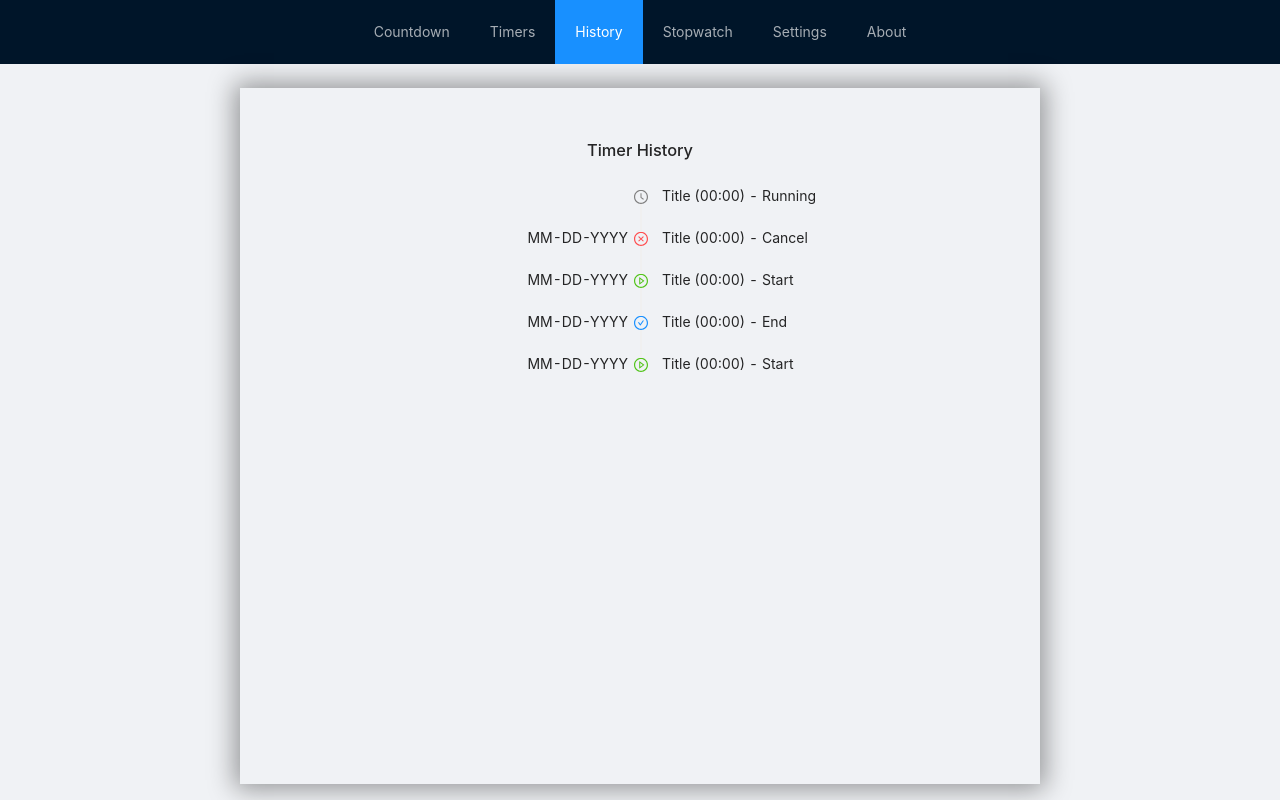
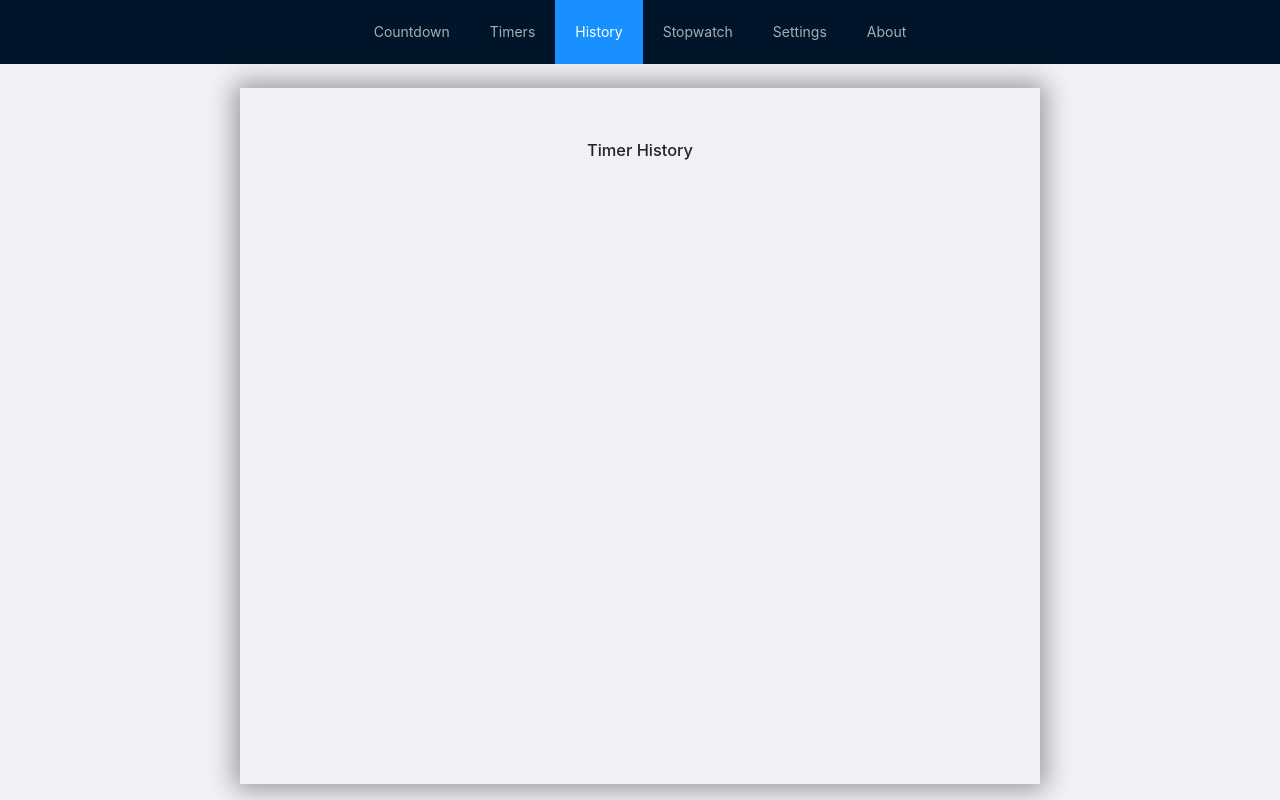
Before and after one commit to JasonDip/timer, a React (Create React App) app: page /history in a window 1280 px wide. Built offline with nearby package versions, Linux system fonts and the light colour scheme.

Commit message:
complete history functionality

```diff
--- a/src/App.css
+++ b/src/App.css
@@ -35,11 +35,20 @@ html {
     max-width: 800px;
 }
 
+/* need to manually fix styles from antd */
 .ant-timeline-item-head {
     background-color: transparent !important;
 }
 .ant-list-item-meta-avatar {
     margin-right: 0px !important;
+}
+.ant-timeline-item-tail {
+    border-left: 2px solid #001529;
+    /* d1d1d1 */
+    /* 001529 */
+    /* 1890ff */
+    top: 16px;
+    height: calc(100% - 20px);
 }
 
 .container {
--- a/src/App.js
+++ b/src/App.js
@@ -36,6 +36,9 @@ function App(props) {
     const [playAlarm, setPlayAlarm] = useState(false);
     const [alarmIntervalId, setAlarmIntervalId] = useState(null); // intervalId for the alarm sound repeating
     const [alarmRingCount, setAlarmRingCount] = useState(null);
+
+    /*  state for timer history  */
+    const [timerHistory, setTimerHistory] = useState([]);
 
     /*  state for stopwatch  */
     const [stopwatchState, setStopwatchState] = useState(
@@ -165,11 +168,16 @@ function App(props) {
                                             setTimerEndTime={setTimerEndTime}
                                             intervalId={intervalId}
                                             setIntervalId={setIntervalId}
+                                            setTimerHistory={setTimerHistory}
                                         />
                                     </Route>
 
                                     <Route path="/history">
-                                        <History />
+                                        <History
+                                            timerHistory={timerHistory}
+                                            clockState={clockState}
+                                            activeTimer={activeTimer}
+                                        />
                                     </Route>
 
                                     <Route path="/stopwatch">
@@ -199,6 +207,7 @@ function App(props) {
                                             soundSettings={soundSettings}
                                             setSoundSettings={setSoundSettings}
                                             setTimerList={setTimerList}
+                                            setTimerHistory={setTimerHistory}
                                         />
                                     </Route>
 
@@ -230,6 +239,7 @@ function App(props) {
                                             setAlarmRingCount={
                                                 setAlarmRingCount
                                             }
+                                            setTimerHistory={setTimerHistory}
                                         />
                                     </Route>
                                 </Switch>
--- a/src/components/CountDown/CountDown.js
+++ b/src/components/CountDown/CountDown.js
@@ -6,7 +6,7 @@ import { Button, message, Modal, Result } from "antd";
 import { DoubleRightOutlined, LikeOutlined } from "@ant-design/icons";
 
 import MediaButton from "../MediaButton/MediaButton";
-import { CLOCK_STATE, BUTTON_TYPE } from "../constants";
+import { CLOCK_STATE, BUTTON_TYPE, HISTORY_STATE } from "../constants";
 import { getEndTime, formatMilliseconds } from "../util";
 import styles from "./CountDown.module.css";
 
@@ -25,6 +25,14 @@ const CountDown = (props) => {
         props.setActiveTimer(null);
         setShowStopModal(false);
         document.title = "Timer";
+        props.setTimerHistory((timerHistory) => {
+            return timerHistory.concat({
+                title: props.selectedTimer.title,
+                duration: formatMilliseconds(props.selectedTimer.duration),
+                time: getEndTime(moment(), 0),
+                state: HISTORY_STATE.STOP,
+            });
+        });
     }
 
     function playHandler() {
@@ -152,6 +160,8 @@ const CountDown = (props) => {
         playAlarm,
         setAlarmIntervalId,
         alarmIntervalId,
+        setTimerHistory,
+        selectedTimer,
     } = props;
     useEffect(() => {
         if (activeTimer && activeTimer.duration <= 0) {
@@ -161,8 +171,18 @@ const CountDown = (props) => {
             setActiveTimer(null);
             setPlayAlarm(true);
             setAlarmRingCount(soundSettings.ringCount);
+            setTimerHistory((timerHistory) => {
+                return timerHistory.concat({
+                    title: selectedTimer.title,
+                    duration: formatMilliseconds(selectedTimer.duration),
+                    time: getEndTime(moment(), 0),
+                    state: HISTORY_STATE.FINISH,
+                });
+            });
         }
     }, [
+        selectedTimer,
+        setTimerHistory,
         activeTimer,
         setClockState,
         intervalId,
--- a/src/components/History/History.js
+++ b/src/components/History/History.js
@@ -6,50 +6,72 @@ import {
     CloseCircleOutlined,
     ClockCircleOutlined,
 } from "@ant-design/icons";
+
+import { HISTORY_STATE, CLOCK_STATE } from "../constants";
+import { formatMilliseconds } from "../util";
 import styles from "./History.module.css";
 
 const History = (props) => {
+    // need to create all timeline items here due to bug in antd
+    // cannot create Timeline.Item components separately
+    let items = props.timerHistory.map((history) => {
+        let color;
+        let icon;
+        switch (history.state) {
+            case HISTORY_STATE.START:
+                color = "green";
+                icon = <PlayCircleOutlined />;
+                break;
+            case HISTORY_STATE.FINISH:
+                color = "blue";
+                icon = <CheckCircleOutlined />;
+                break;
+            case HISTORY_STATE.STOP:
+                color = "red";
+                icon = <CloseCircleOutlined />;
+                break;
+            default:
+                color = "grey";
+                icon = <ClockCircleOutlined />;
+                break;
+        }
+        return (
+            <Timeline.Item label={history.time} color={color} dot={icon}>
+                {history.title} ({history.duration}){" - "}
+                {history.state}
+            </Timeline.Item>
+        );
+    });
+
+    // add additional item if the timer is currently running/paused
+    let activeItem;
+    if (
+        props.clockState === CLOCK_STATE.RUNNING ||
+        props.clockState === CLOCK_STATE.PAUSED
+    ) {
+        activeItem = (
+            <Timeline.Item
+                label={props.activeTimer.time}
+                color="grey"
+                dot={<ClockCircleOutlined />}
+            >
+                {props.activeTimer.title} (
+                {formatMilliseconds(props.activeTimer.duration)}){" - "}
+                {props.clockState}
+            </Timeline.Item>
+        );
+    } else {
+        activeItem = null;
+    }
+
     return (
         <div className={styles.container}>
             <h3 style={{ textAlign: "center", paddingBottom: "20px" }}>
                 Timer History
             </h3>
             <Timeline reverse mode="left">
-                <Timeline.Item
-                    label="MM-DD-YYYY"
-                    color="green"
-                    dot={<PlayCircleOutlined />}
-                >
-                    Title (00:00) - Start
-                </Timeline.Item>
-                <Timeline.Item
-                    label="MM-DD-YYYY"
-                    color="blue"
-                    dot={<CheckCircleOutlined />}
-                >
-                    Title (00:00) - End
-                </Timeline.Item>
-                <Timeline.Item
-                    label="MM-DD-YYYY"
-                    color="green"
-                    dot={<PlayCircleOutlined />}
-                >
-                    Title (00:00) - Start
-                </Timeline.Item>
-                <Timeline.Item
-                    label="MM-DD-YYYY"
-                    color="red"
-                    dot={<CloseCircleOutlined />}
-                >
-                    Title (00:00) - Cancel
-                </Timeline.Item>
-                <Timeline.Item
-                    // label="MM-DD-YYYY"
-                    color="grey"
-                    dot={<ClockCircleOutlined />}
-                >
-                    Title (00:00) - Running
-                </Timeline.Item>
+                {items}
+                {activeItem}
             </Timeline>
         </div>
     );
--- a/src/components/Settings/Settings.js
+++ b/src/components/Settings/Settings.js
@@ -83,6 +83,7 @@ const Settings = (props) => {
         props.setSoundSettings({ ...defaultSoundSettings });
         props.setGeneralSettings({ ...defaultGeneralSettings });
         props.setTimerList(JSON.parse(JSON.stringify(defaultTimerList)));
+        props.setTimerHistory([]);
         document.title = "Timer";
         props.history.push("/");
     };
--- a/src/components/Timers/TimerList/TimerList.js
+++ b/src/components/Timers/TimerList/TimerList.js
@@ -5,7 +5,7 @@ import { DeleteOutlined, ClockCircleOutlined } from "@ant-design/icons";
 import { withRouter } from "react-router-dom";
 
 import { getEndTime, formatMilliseconds } from "../../util";
-import { CLOCK_STATE } from "../../constants";
+import { CLOCK_STATE, HISTORY_STATE } from "../../constants";
 import styles from "./TimerList.module.css";
 
 const TimerList = (props) => {
@@ -31,6 +31,15 @@ const TimerList = (props) => {
             clearInterval(props.intervalId);
             props.setIntervalId(null);
         }
+        // add timer to history
+        props.setTimerHistory((timerHistory) => {
+            return timerHistory.concat({
+                title: timer.title,
+                duration: formatMilliseconds(timer.duration),
+                time: getEndTime(moment(), 0),
+                state: HISTORY_STATE.START,
+            });
+        });
         // set state to run timer
         props.setSelectedTimer(timer);
         props.setActiveTimer(timer);
--- a/src/components/Timers/Timers.js
+++ b/src/components/Timers/Timers.js
@@ -16,6 +16,7 @@ const Timers = (props) => {
                 setTimerEndTime={props.setTimerEndTime}
                 intervalId={props.intervalId}
                 setIntervalId={props.setIntervalId}
+                setTimerHistory={props.setTimerHistory}
             />
         </div>
     );
--- a/src/components/constants.js
+++ b/src/components/constants.js
@@ -32,3 +32,11 @@ export const SOUNDS = {
     SIMPLEBELL: "simplebell",
     SWISSBELL: "swissbell",
 };
+
+export const HISTORY_STATE = {
+    START: "Start",
+    FINISH: "Finish",
+    STOP: "Stop",
+    RUNNING: "Running",
+    PAUSED: "Paused",
+};
--- a/src/components/defaults.js
+++ b/src/components/defaults.js
@@ -19,6 +19,13 @@ export const defaultTimerList = [
     },
 ];
 
+export const defaultTimerHistoryItem = {
+    title: "",
+    duration: 0,
+    time: "",
+    state: "",
+};
+
 export const defaultGeneralSettings = {
     showInTitle: SHOW_IN_TITLE.COUNTDOWN,
 };
--- a/src/components/util.js
+++ b/src/components/util.js
@@ -13,7 +13,7 @@ export function getEndTime(time, addDurationMs) {
     ) {
         formatString += "MMM DD, YYYY - ";
     }
-    formatString += "hh:mm:ss A";
+    formatString += "H:mm:ss A";
 
     return endTime.format(formatString);
 }
```
